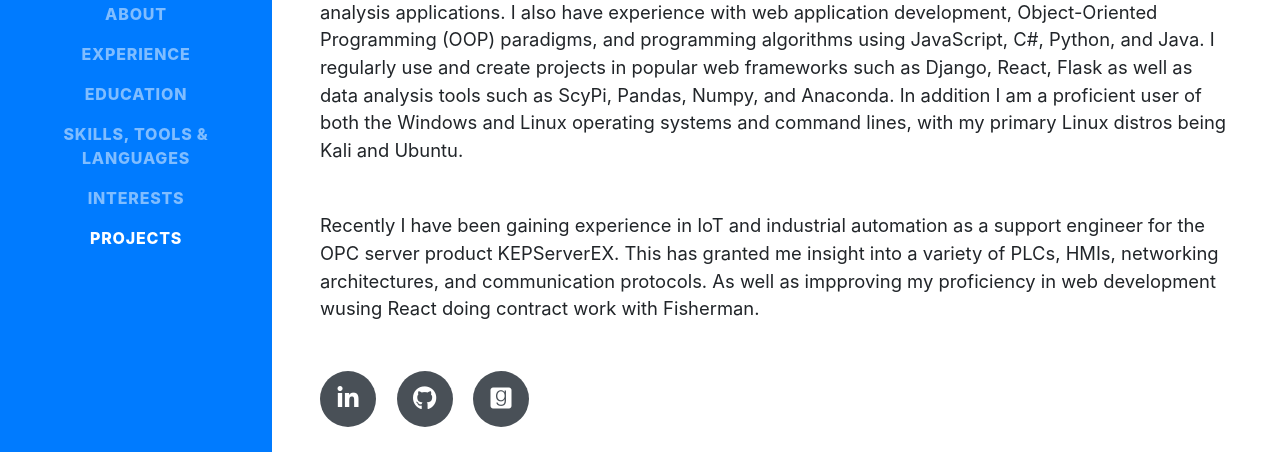
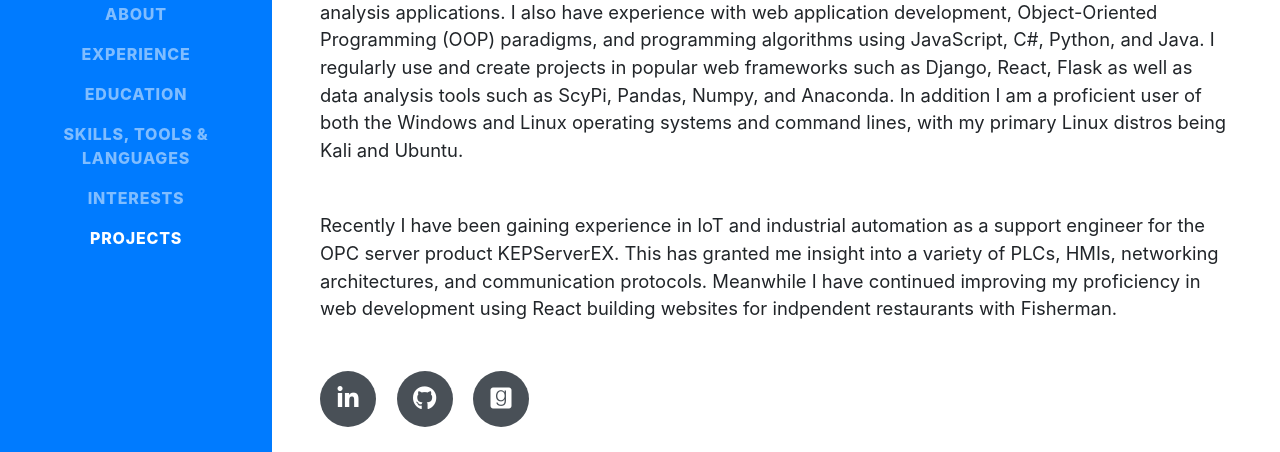
Before and after one commit to Govanator12/portfolio, a website with bundled scripts: page index.html in a window 1280 px wide. Shown: the part 348-800 px from the top of the page. Built offline with nearby package versions, Linux system fonts and the light colour scheme; a web font is replaced by a local one.

Commit message:
Updated typos

```diff
--- a/index.html
+++ b/index.html
@@ -102,7 +102,7 @@
           proficient user of both the Windows and Linux operating systems and command lines, with my primary Linux distros being Kali and Ubuntu.</p>
 
           <p class="lead mb-5">Recently I have been gaining experience in IoT and industrial automation as a support engineer for the OPC server product KEPServerEX. This has granted me insight into a variety of PLCs, HMIs, networking architectures, and communication
-          protocols. As well as impproving my proficiency in web development wusing React doing contract work with Fisherman.</p>
+          protocols. Meanwhile I have continued improving my proficiency in web development using React building websites for indpendent restaurants with Fisherman.</p>
 
         <div class="social-icons">
           <a href="https://www.linkedin.com/in/srhardy/">
```
